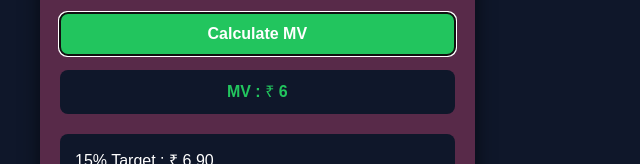
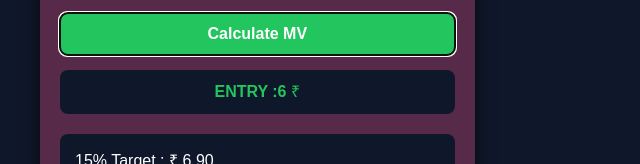
Before and after one commit to Udaya1999/nifty_setup, a React (Vite) app: page / in a window 1280 px wide. Both pictures are taken after typing "5" into the empty fields and a click on the button "Calculate MV". Shown: the part 175-339 px from the top of the page, without its empty margins (0-640 px from the left). Built offline with nearby package versions, Linux system fonts and the light colour scheme.

Commit message:
changed mv to ENTRY

```diff
--- a/src/App.jsx
+++ b/src/App.jsx
@@ -59,7 +59,7 @@ function App() {
 
         {mv && (
           <>
-            <div className="mv-display">MV : ₹ {mv}</div>
+            <div className="mv-display">ENTRY :{mv} ₹</div>
 
             <div className="targets">
               <div>15% Target : ₹ {targets?.t15}</div>
```
